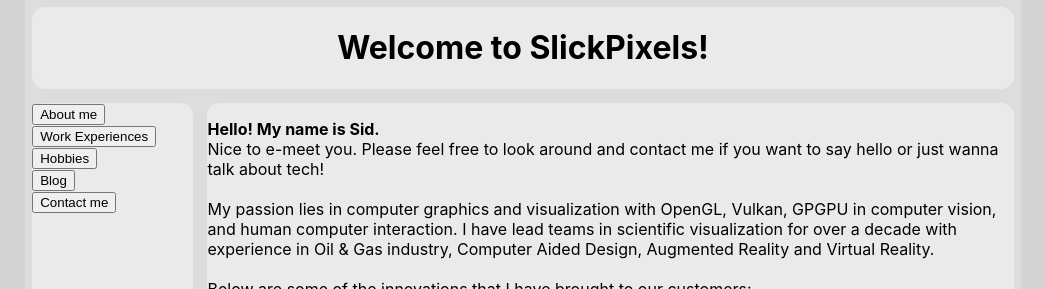
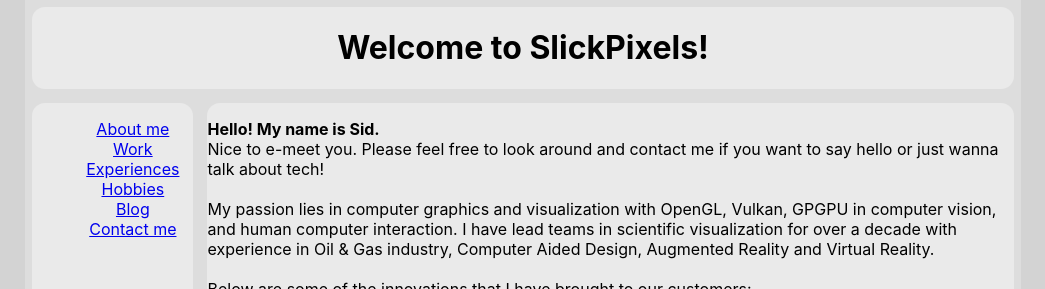
Before and after one commit to siddharthcmdz/slickpixels, a React (Create React App) app: page / in a window 1280 px wide. Shown: the top 289 px of the page, without its empty margins (117-1162 px from the left). Built offline with nearby package versions, Linux system fonts and the light colour scheme.

Commit message:
Changed sidebaritems to a list item

```diff
--- a/src/components/SpSideBar.js
+++ b/src/components/SpSideBar.js
@@ -2,9 +2,11 @@
 const SpSideBar = (props) => {
     return (
         <div className="spsidebar">
-            {
-                props.children
-            }
+            <ul>
+                {
+                    props.children
+                }
+            </ul>
         </div>
     )
 }
--- a/src/components/SpSidebarItem.js
+++ b/src/components/SpSidebarItem.js
@@ -1,13 +1,14 @@
 import React from "react"
 
-const handleClick = (evt) => {
-    console.log(evt)
-}
 
 const SpSidebarItem = (props) => {
     return (
-        <div>
-            <button onClick={handleClick}>{props.name}</button>
+        <div className="spsidebaritem">
+            <li>
+                <a href={props.name}>
+                    {props.name}
+                </a>
+            </li>
         </div>
     )
 }
--- a/src/components/componentstyles.css
+++ b/src/components/componentstyles.css
@@ -28,7 +28,7 @@
 }
 
 .spsidebaritem {
-
+    list-style: none;
 }
 
 .spcontent {
```
